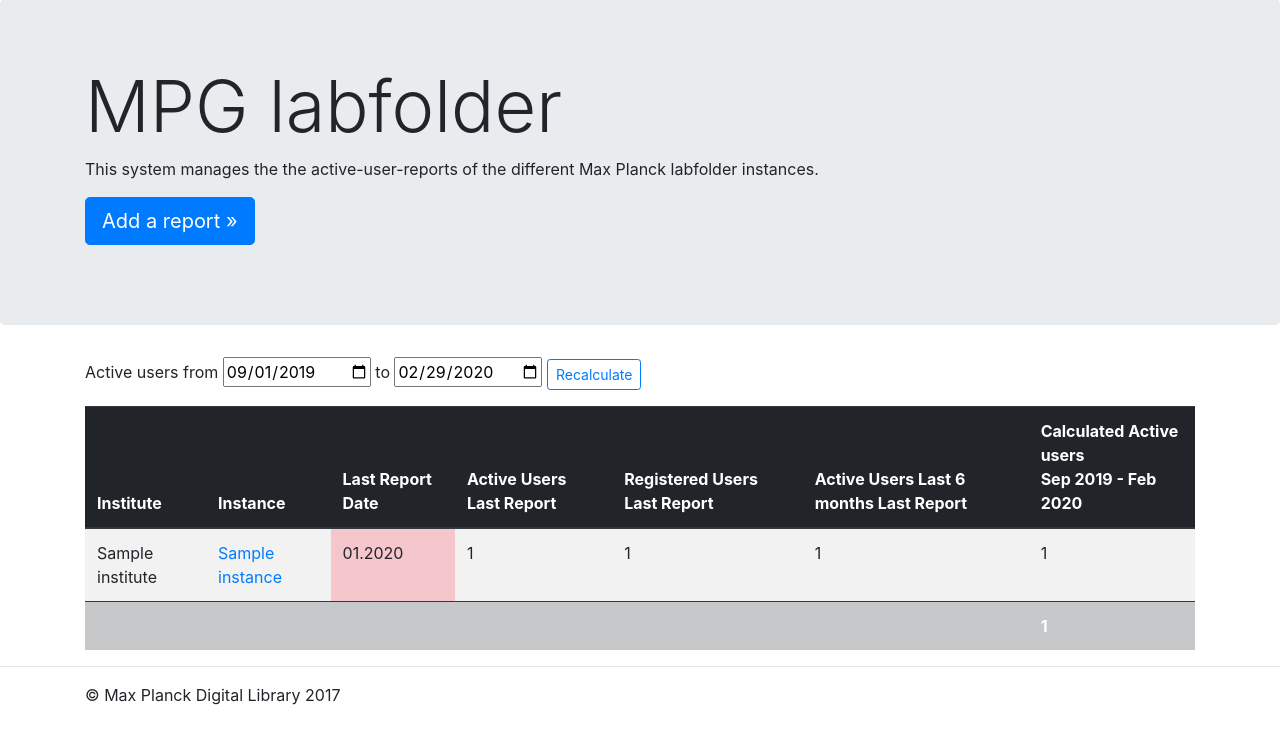
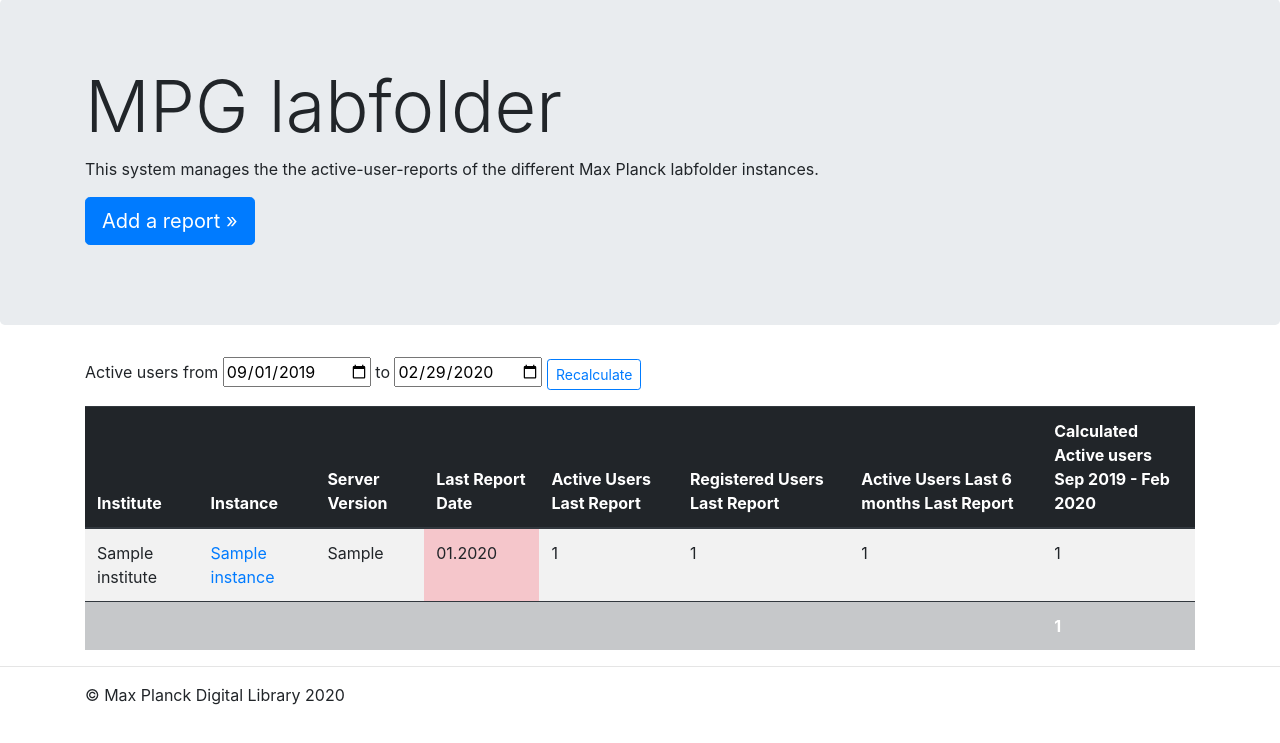
Before and after one commit to MPDL/labfolder_license_checker, a Django app: page / in a window 1280 px wide. Shown: the part 57-800 px from the top of the page. Run offline with Django 3.2, Linux system fonts and the light colour scheme; tables that the repository leaves empty hold one stand-in row (values such as "Sample post"); some libraries are stand-ins or nearby versions.

Commit message:
Migration to new DB schema

```diff
--- a/labfolder_license_checker_app/controller.py
+++ b/labfolder_license_checker_app/controller.py
@@ -16,6 +16,7 @@
 def readAndSaveReport(reportString):
     regex = ("labfolder report for (?P<instance_name>.*) for (?P<date>\d\d\.\d\d\d\d)(\n|\r|\r\n)"
              "(\n|\r|\r\n)"
+             "(Server version: (?P<server_version>.*)(\n|\r|\r\n))?"
              "Registered users: (?P<registered_users>\d*)(\n|\r|\r\n)"
              "Active users: (?P<active_users>\d*)(\n|\r|\r\n)"
              "(Active users last six months: (?P<active_users_last_6_months>\d*)(\n|\r|\r\n))?"
@@ -31,6 +32,8 @@
     logger.debug("Parsed instance name: " + instance_name)
     report_month = datetime.datetime.strptime("01." + m.group("date"), "%d.%m.%Y")
     logger.debug("Parsed report month: " + str(report_month))
+    server_version = m.group("server_version")
+    logger.debug("Parsed server version: " + str(server_version))
     registered_users = m.group("registered_users")
     logger.debug("Parsed registered users: " + registered_users)
     active_users = m.group("active_users")
@@ -46,7 +49,8 @@
     except Instance.DoesNotExist as e:
         e.instance_name = instance_name
         raise e
-    activity_report.reportmonth = report_month;
+    activity_report.reportmonth = report_month
+    activity_report.server_version = server_version
     activity_report.registered_users = registered_users
     activity_report.active_users_last_6_months = active_users_last_6_months
     activity_report.save()
--- a/labfolder_license_checker_app/models.py
+++ b/labfolder_license_checker_app/models.py
@@ -42,6 +42,7 @@
     reportmonth = models.DateField(default=None)
     registered_users = models.BigIntegerField(default=None)
     active_users_last_6_months = models.BigIntegerField(default=None, null=True, blank=True)
+    server_version = models.CharField(default=None, null=True, max_length=512)
 
     def entries(self):
         return self.activityreportentry_set.all()
--- a/labfolder_license_checker_app/templates/base_template.html
+++ b/labfolder_license_checker_app/templates/base_template.html
@@ -98,7 +98,7 @@
 
 <hr>
 <footer class="container">
-    <p>&copy; Max Planck Digital Library 2017</p>
+    <p>&copy; Max Planck Digital Library 2020</p>
 </footer>
 
 <!-- Bootstrap core JavaScript
--- a/labfolder_license_checker_app/templates/instance.html
+++ b/labfolder_license_checker_app/templates/instance.html
@@ -15,6 +15,7 @@
         <tr>
 
             <th>Month</th>
+            <th>Server Version</th>
             <th>Active Users</th>
             <th>Registered Users</th>
             <th>Active Users Last 6 months (report)</th>
@@ -27,6 +28,7 @@
         <tr>
 
             <td>{{ activity_report.reportmonth|date:'m.Y' }}</td>
+            <td>{{ activity_report.server_version }}</td>
             <td>{{ activity_report.activityreportentry_set.all|length }}</td>
             <td>{{ activity_report.registered_users }}</td>
             <td>{{ activity_report.active_users_last_6_months }}</td>
--- a/labfolder_license_checker_app/templates/instance_overview.html
+++ b/labfolder_license_checker_app/templates/instance_overview.html
@@ -28,6 +28,7 @@
         <tr>
             <th>Institute</th>
             <th>Instance</th>
+            <th>Server Version</th>
             <th>Last Report Date</th>
             <th>Active Users Last Report</th>
             <th>Registered Users Last Report</th>
@@ -44,6 +45,7 @@
             <td>{{ instance.institute }}</td>
             <td><a href="{% url 'view_instance' instance_id=instance.id %}">{{ instance.name }}</a></td>
             {% date_older instance.latest_report.reportmonth 1 as report_too_old %}
+            <td>{% if instance.latest_report.server_version %} {{instance.latest_report.server_version}} {% else %} - {%endif%}</td>
             <td class="{% if report_too_old %} table-danger {% endif%}">{% if instance.latest_report %}
                 {{instance.latest_report.reportmonth|date:'m.Y'}} {% else %} - {%endif%}
             </td>
@@ -64,6 +66,7 @@
             <td></td>
             <td></td>
             <td></td>
+            <td></td>
             <td>{{all_registered_users}}</td>
             <td></td>
             <th>{{all_active_users|length}}</th>
```
